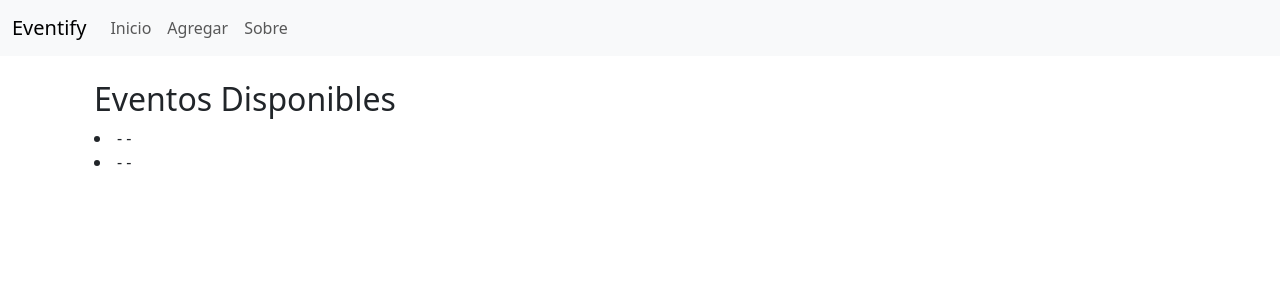
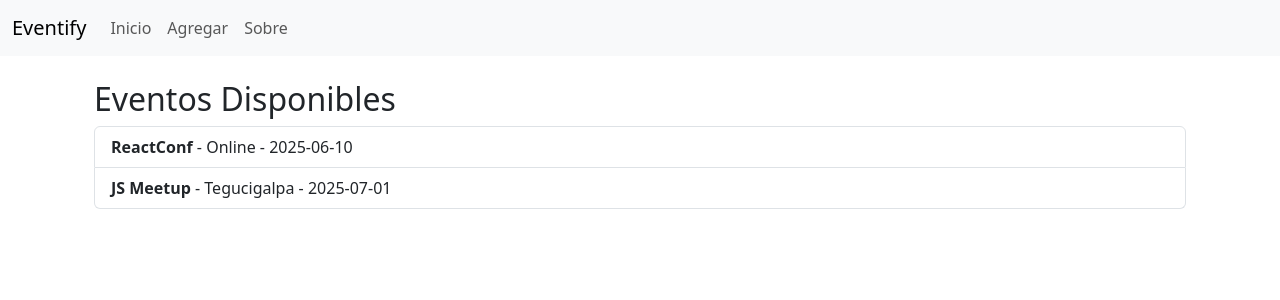
Before and after one commit to mjsalinas/PrimerExamenWeb, a React (Vite) app: page / in a window 1280 px wide. Shown: the top 300 px of the page. Built offline with nearby package versions, Linux system fonts and the light colour scheme.

Commit message:
.Props y destructuración

```diff
--- a/src/AgregarEvento.js
+++ b/src/AgregarEvento.js
@@ -24,7 +24,7 @@ function AgregarEvento() {
       return;
     }
 
-    // Si todo va bien
+    // Si Dios lo permite...
     setError("");
     console.log("Evento capturado:", formulario);
     setMensaje("Evento agregado con éxito.");
--- a/src/Inicio.js
+++ b/src/Inicio.js
@@ -1,20 +1,16 @@
 import React, { useState } from "react";
-
+import ListaEventos from "./ListaEventos";
 
 function Inicio() {
-  const eventos = useState([
+  const [eventos] = useState([
     { nombre: "ReactConf", lugar: "Online", fecha: "2025-06-10" },
     { nombre: "JS Meetup", lugar: "Tegucigalpa", fecha: "2025-07-01" },
   ]);
 
   return (
-    <div className="container">
+    <div className="container mt-4">
       <h2>Eventos Disponibles</h2>
-{eventos.map((evento, index) => (
-  <li key={index}>
-    <strong>{evento.nombre}</strong> - {evento.lugar} - {evento.fecha}
-  </li>
-))}
+      <ListaEventos eventos={eventos} />
     </div>
   );
 }
--- /dev/null
+++ b/src/ListaEventos.js
@@ -0,0 +1,20 @@
+// src/ListaEventos.js
+import React from "react";
+
+function ListaEventos({ eventos }) {
+  if (!eventos || eventos.length === 0) {
+    return <p>No hay eventos para mostrar.</p>;
+  }
+
+  return (
+    <ul className="list-group">
+      {eventos.map((evento, index) => (
+        <li key={index} className="list-group-item">
+          <strong>{evento.nombre}</strong> - {evento.lugar} - {evento.fecha}
+        </li>
+      ))}
+    </ul>
+  );
+}
+
+export default ListaEventos;
```
